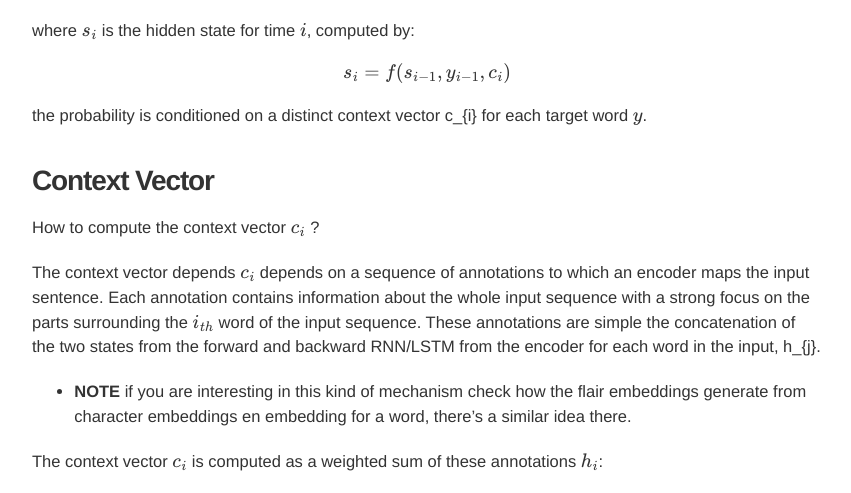
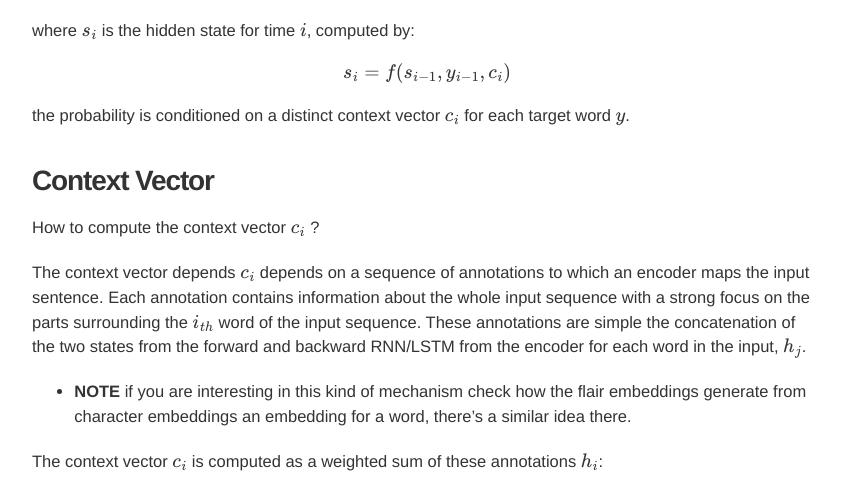
Before and after one commit to davidsbatista/davidsbatista.net, a Jekyll site: the page built from _posts/2020-01-25-Attention.md, in a window 1280 px wide and 900 px high, scrolled down 2312 px. Shown: the part 157-650 px from the top of the window, without its empty margins (213-1064 px from the left). Built offline with Jekyll 4.4.1, drawn with Linux system fonts in a browser that asks for light colours; nearby versions of some CDN libraries; some web fonts are replaced; formulas are drawn with MathJax 3; some of the changed text lies outside the part shown.

Commit message:
WIP: Attention

```diff
--- a/_posts/2020-01-25-Attention.md
+++ b/_posts/2020-01-25-Attention.md
@@ -65,8 +65,9 @@
 
 ### __seq2seq with Attention__
 
-This was one of the motivations by [Bahdanau et al. 2015](https://arxiv.org/pdf/1409.0473.pdf),
-which proposed a similar architecture with a crucial improvement:
+The fixed size context-vector bottleneck was one of the main motivations by
+[Bahdanau et al. 2015](https://arxiv.org/pdf/1409.0473.pdf), which proposed a
+similar architecture with a crucial improvement:
 
 "_The new architecture consists of a bidirectional RNN as an encoder and a decoder that
 emulates searching through a source sentence during decoding a translation_"
@@ -76,8 +77,8 @@
 The motivation is to include both the preceding and following words in the
 annotation of one word.
 
-Another key element in the decoder is that now it's equipped with some sort of search
-through the source sentence, done through the __attention mechanism__.
+Another key element in the decoder is that now it's equipped with some sort of
+search through the source sentence, done through the __attention mechanism__.
 
 <figure>
   <img style="width: 40%; height: 40%" src="/assets/images/2020-01-25-seq2seq_with_attention.png">
@@ -85,8 +86,8 @@
 </figure>
 
 They propose to replace the fixed-length context vector by a another context
-vector $c_{i}$ which is a sum of the hidden states of the input sequence, weighted
-by alignment scores.
+vector $c_{i}$ which is a sum of the hidden states of the input sequence,
+weighted by alignment scores.
 
 $$p(y_{t} | {y_{1}, \dots , y_{t-1}}, c) = g(y_{t−1}, s_{t}, c)$$
 
@@ -94,8 +95,8 @@
 
 $$s_{i} = f(s_{i−1}, y_{i−1}, c_{i})$$
 
-the probability is conditioned on a distinct context vector c_{i} for each target
-word $y$.
+the probability is conditioned on a distinct context vector $c_{i}$ for each
+target word $y$.
 
 ### __Context Vector__
 
@@ -106,7 +107,7 @@
 the whole input sequence with a strong focus on the parts surrounding the $$i_{th}$$
 word of the input sequence. These annotations are simple the concatenation
 of the two states from the forward and backward RNN/LSTM from the encoder for
-each word in the input, h_{j}.
+each word in the input, $h_{j}$.
 
 <!--
 We obtain an annotation for each word xj by concatenating the forward hidden state
@@ -116,7 +117,7 @@
 -->
 
 - __NOTE__ if you are interesting in this kind of mechanism check how the flair
-embeddings generate from character embeddings en embedding for a word, there's
+embeddings generate from character embeddings an embedding for a word, there's
 a similar idea there.
 
 The context vector $c_{i}$ is computed as a weighted sum of these
@@ -170,6 +171,18 @@
 -->
 
 ## __Document-Level Classification Example__
+
+
+<!--
+
+https://github.com/AnubhavGupta3377/Text-Classification-Models-Pytorch/tree/master/Model_Seq2Seq_Attention
+
+https://github.com/prakashpandey9/Text-Classification-Pytorch/tree/master/models
+
+https://towardsdatascience.com/nlp-learning-series-part-3-attention-cnn-and-what-not-for-text-classification-4313930ed566
+
+->
+
 
 <!--
 Attention-Based Bidirectional Long Short-Term Memory Networks for Relation Classification
```
Also changed, not shown: other parts of _posts/2020-01-25-Attention.md (+8 -0 lines).
